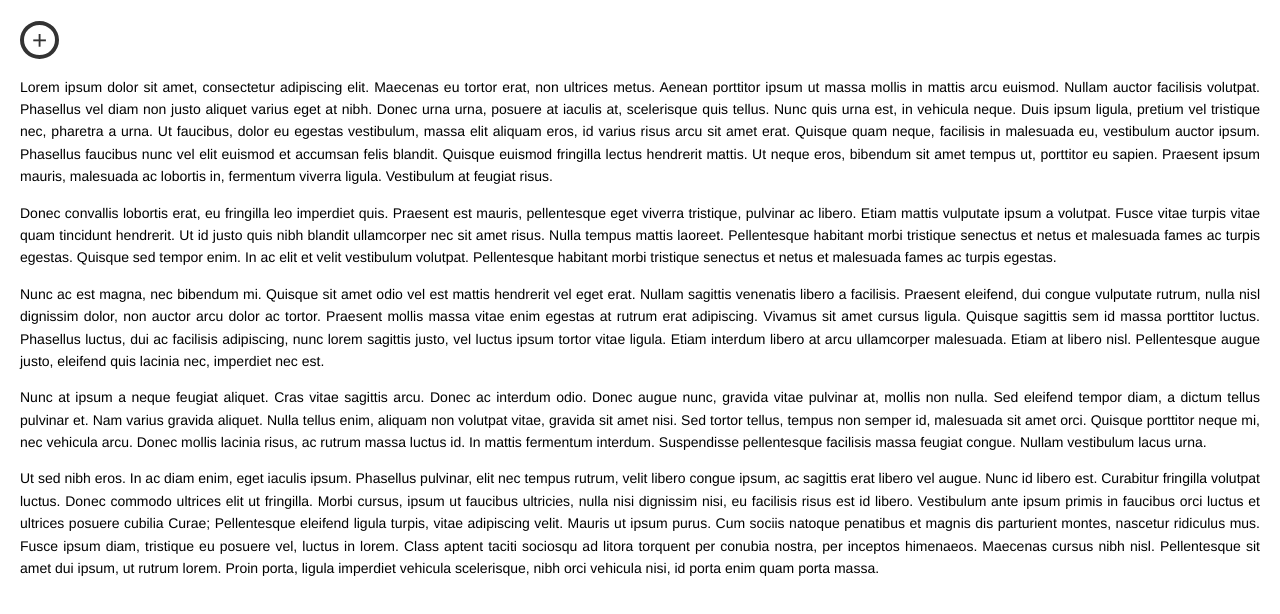
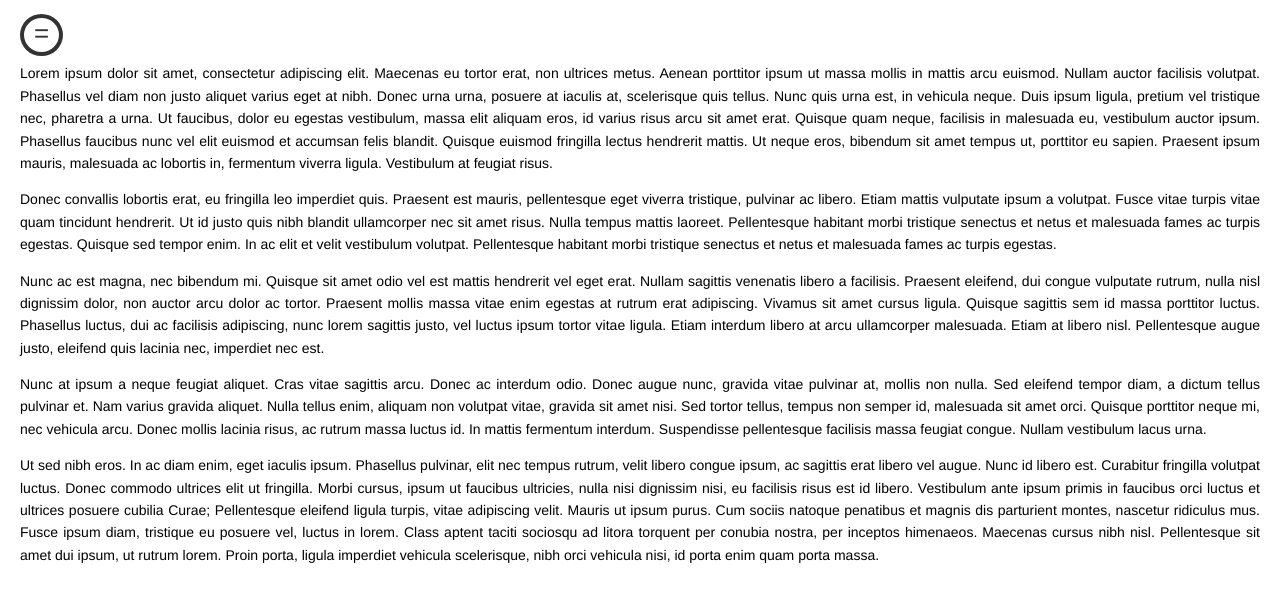
Before and after one commit to Jonnx/NNav, a plain HTML site: page index.html in a window 1280 px wide. Drawn offline with nearby package versions, Linux system fonts and the light colour scheme.

Commit message:
NNav Button Fixes
Resolved padding issues that cause disproportions

```diff
--- a/css/nnav.css
+++ b/css/nnav.css
@@ -8,9 +8,11 @@ body, html {
 }
 
 a.nnav-btn {
-	padding:8px;
+  padding-left:10px;
+  padding-right:10px;
   padding-top:0px;
-  padding-bottom:0px;
+  padding-bottom: 4px;
+  line-height: 1.0;
   font-size:26px;
 	text-decoration:none;
   color:#333;
--- a/index.html
+++ b/index.html
@@ -1,7 +1,8 @@
 <!DOCTYPE html>
 <html>
   <head>
-  	<title>HTMLNativeNavigation</title>
+  	<title>NNav: </title>
+    <meta name="viewport" content="width=device-width, initial-scale=1, maximum-scale=1">
 
     <link rel="stylesheet" href="./css/nnav.css" />
 
@@ -32,7 +33,7 @@
          <div class="nnav-content-inner">
 
           <a href="#nnav" data-toggle="nnav" class="nnav-btn">
-          	+
+          	=
           </a>
 
           <!-- DUMMY CONTENT -->
```
